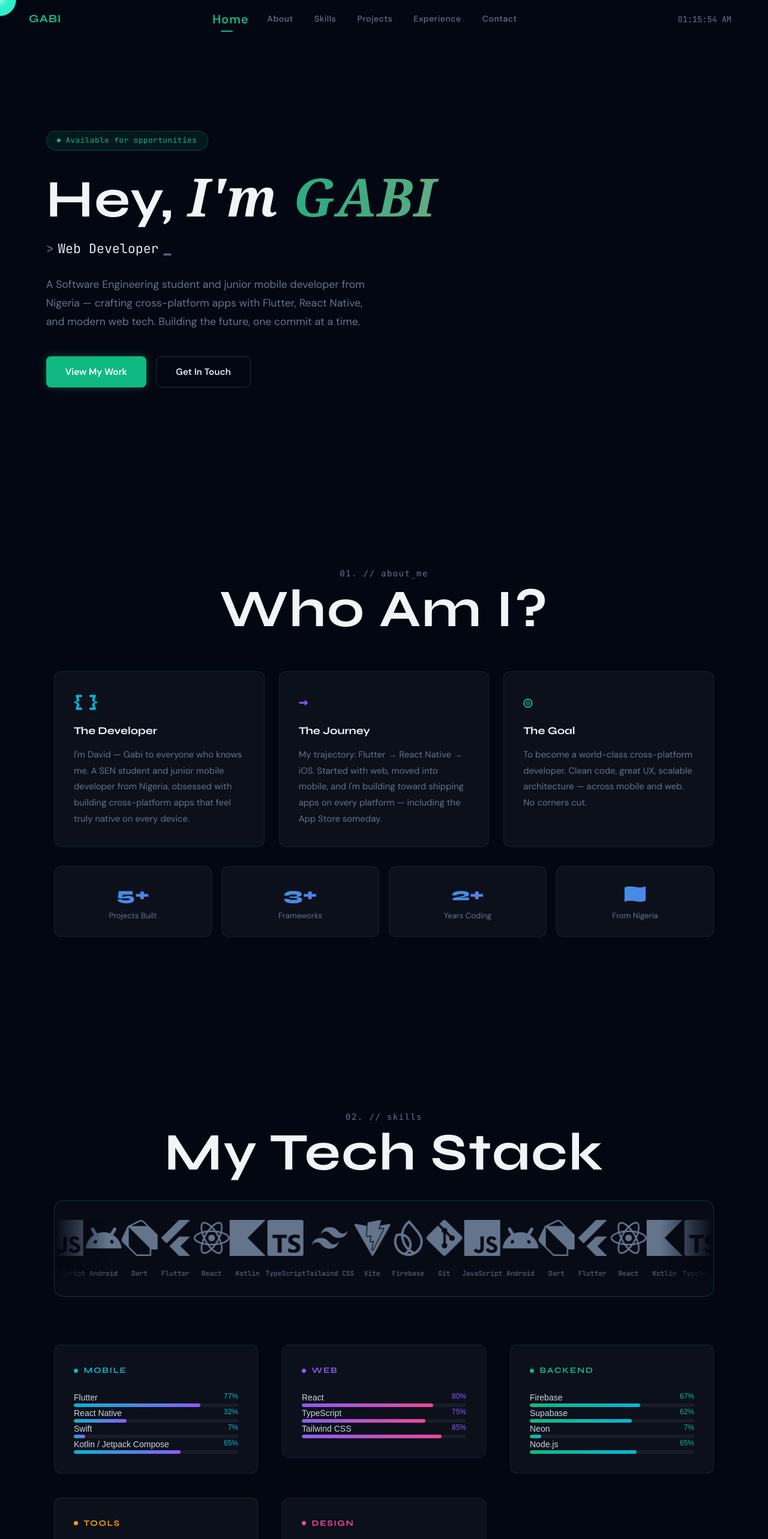
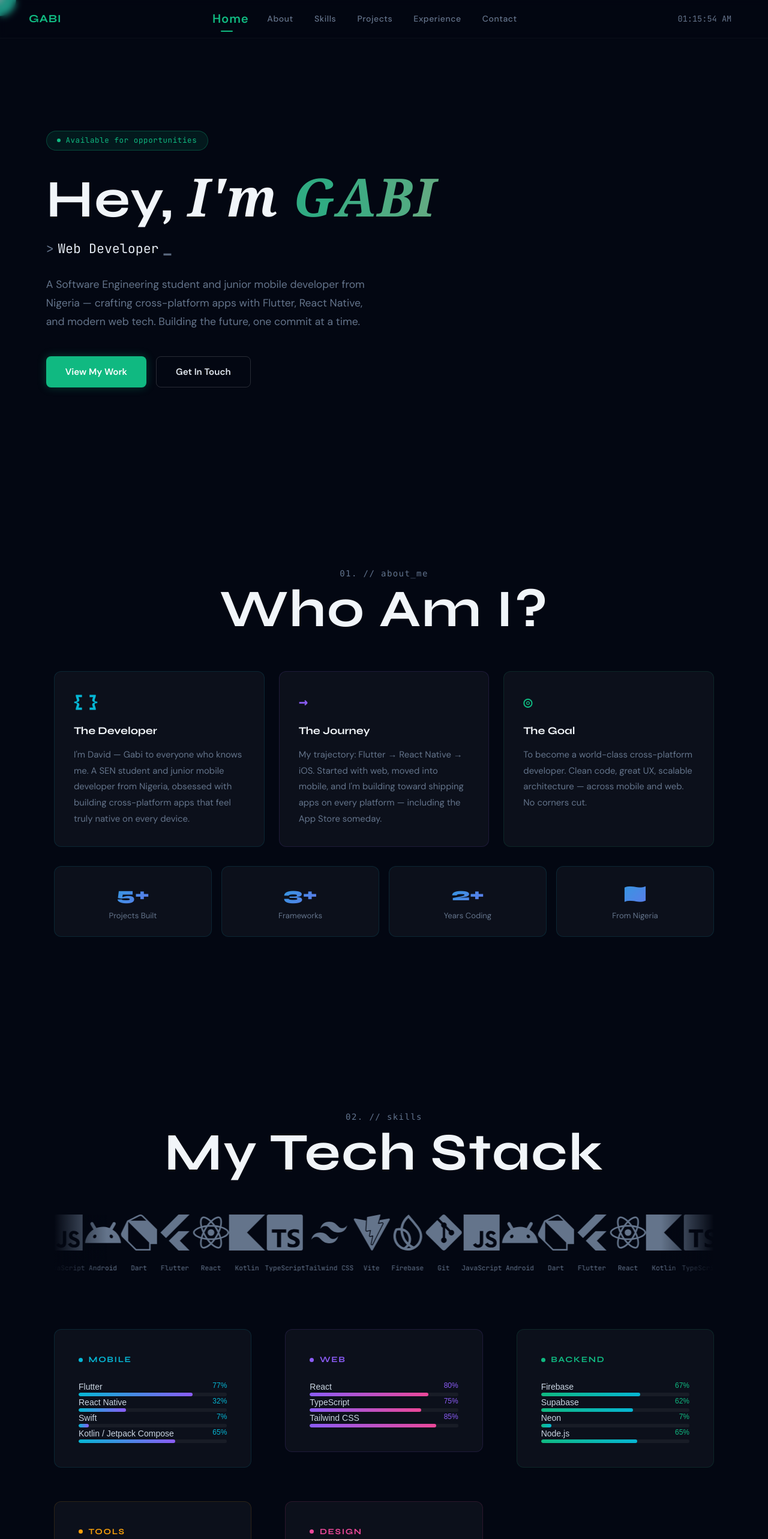
Before and after one commit to GABIs-Hub/portfolio, a React (Vite) app: page / in a window 1280 px wide. Shown: the top 2566 px of the page at 60% size. Built offline with nearby package versions, Linux system fonts and the light colour scheme.

Commit message:
Final commit for Tuesday, 12th May 2026
Finalized animations and added finishing touches

```diff
--- a/src/Portfolio.jsx
+++ b/src/Portfolio.jsx
@@ -191,8 +191,9 @@ function Navbar({ active }) {
         alignItems: "center",
         justifyContent: "space-between",
         padding: "0 clamp(1rem, 5vw, 3rem)",
-        background: scrolled ? "rgba(3,7,18,0.95)" : "transparent",
-        borderBottom: scrolled ? "1px solid rgba(255,255,255,0.05)" : "none",
+        background: scrolled ? "rgba(3,7,18,0.7)" : "rgba(3,7,18,0.4)",
+        backdropFilter: scrolled ? "blur(12px)" : "blur(6px)",
+        borderBottom: scrolled ? "1px solid rgba(255,255,255,0.1)" : "1px solid rgba(255,255,255,0.03)",
         transition: "all 0.35s ease",
       }}
     >
@@ -283,6 +284,8 @@ function Navbar({ active }) {
               color: "#e2e8f0",
               fontSize: "1.4rem",
               lineHeight: 1,
+              transition: "transform 0.3s ease",
+              transform: open ? "rotate(90deg)" : "rotate(0deg)",
             }}
           >
             {open ? "✕" : "≡"}
@@ -297,15 +300,17 @@ function Navbar({ active }) {
             top: "64px",
             left: 0,
             right: 0,
-            background: "rgba(3,7,18,0.98)",
+            background: "rgba(3,7,18,0.8)",
+            backdropFilter: "blur(10px)",
             borderBottom: "1px solid rgba(255,255,255,0.07)",
             padding: "1.5rem clamp(1rem,5vw,3rem)",
             display: "flex",
             flexDirection: "column",
             gap: "0.25rem",
+            animation: "slideDown 0.3s ease forwards",
           }}
         >
-          {NAV_LINKS.map((l) => (
+          {NAV_LINKS.map((l, idx) => (
             <button
               key={l}
               onClick={() => go(l)}
@@ -319,6 +324,8 @@ function Navbar({ active }) {
                 textAlign: "left",
                 padding: "0.65rem 0",
                 borderBottom: "1px solid rgba(255,255,255,0.04)",
+                animation: `slideInLeft 0.4s ease ${idx * 50}ms forwards`,
+                opacity: 0,
               }}
             >
               {l}
@@ -647,18 +654,15 @@ function SkillsSection() {
   return (
     <section id="skills" style={{ padding: "9rem clamp(1rem,6vw,5rem)" }}>
       <div style={{ maxWidth: "1100px", margin: "0 auto" }}>
-        <Reveal style={{ textAlign: "center", marginBottom: "2rem" }}>
+        <Reveal style={{ textAlign: "center", marginBottom: "3.5rem" }}>
           <SectionLabel number="02" id="skills" />
           <SectionTitle>My Tech Stack</SectionTitle>
         </Reveal>
 
-        <Reveal style={{ marginBottom: "5rem" }}>
+        <Reveal style={{ marginBottom: "6rem" }}>
           <div style={{
-            background: "rgba(255,255,255,0.02)",
-            border: "1px solid rgba(36,240,201,0.2)",
-            borderRadius: "16px",
-            padding: "2rem 0",
-            overflow: "hidden"
+            width: "100%",
+            overflow: "visible"
           }}>
             <LogoLoop
               logos={techStackLogos}
@@ -666,7 +670,7 @@ function SkillsSection() {
               direction="left"
               width="100%"
               logoHeight={70}
-              gap={700}
+              gap={280}
               pauseOnHover={true}
               scaleOnHover={true}
               fadeOut={true}
@@ -708,7 +712,7 @@ function SkillsSection() {
           style={{
             display: "grid",
             gridTemplateColumns: "repeat(auto-fit, minmax(290px,1fr))",
-            gap: "2.5rem",
+            gap: "3.5rem",
           }}
         >
           {categories.map((cat, ci) => (
@@ -716,7 +720,7 @@ function SkillsSection() {
               <Glass
                 accent={CAT_ACCENT[cat]}
                 style={{
-                  padding: "2rem",
+                  padding: "2.5rem",
                   cursor: "pointer",
                   transition: "all 0.3s ease",
                   transform: "scale(1)",
@@ -1409,6 +1413,7 @@ export default function Portfolio() {
       <style>{`
         @keyframes fadeDown{from{opacity:0;transform:translateY(-18px);}to{opacity:1;transform:translateY(0);}}
         @keyframes fadeUp{from{opacity:0;transform:translateY(28px);}to{opacity:1;transform:translateY(0);}}
+        @keyframes slideDown{from{opacity:0;transform:translateY(-10px);}to{opacity:1;transform:translateY(0);}}
         @keyframes blink{0%,100%{opacity:1;}50%{opacity:0;}}
         @keyframes slideInLeft{from{opacity:0;transform:translateX(-30px);}to{opacity:1;transform:translateX(0);}}
         @keyframes slideInRight{from{opacity:0;transform:translateX(30px);}to{opacity:1;transform:translateX(0);}}
--- a/src/components/BlobCursor.jsx
+++ b/src/components/BlobCursor.jsx
@@ -1,4 +1,4 @@
-import { useEffect, useRef } from "react";
+import { useEffect, useRef, useState } from "react";
 import { gsap } from "gsap";
 
 const BlobCursor = ({
@@ -22,8 +22,19 @@ const BlobCursor = ({
   zIndex = 100,
 }) => {
   const containerRef = useRef(null);
+  const [isMobile, setIsMobile] = useState(false);
 
   useEffect(() => {
+    const checkMobile = () => {
+      setIsMobile(window.innerWidth < 768);
+    };
+    checkMobile();
+    window.addEventListener("resize", checkMobile);
+    return () => window.removeEventListener("resize", checkMobile);
+  }, []);
+
+  useEffect(() => {
+    if (isMobile) return;
     const blobs = gsap.utils.toArray(".blob-cursor-blob");
 
     gsap.set(blobs, { xPercent: -50, yPercent: -50 });
@@ -47,6 +58,10 @@ const BlobCursor = ({
   }, [fastDuration, slowDuration, fastEase, slowEase]);
 
   const borderRadius = blobType === "circle" ? "50%" : "8px";
+
+  if (isMobile) {
+    return null;
+  }
 
   return (
     <>
--- a/src/components/SkillBar.jsx
+++ b/src/components/SkillBar.jsx
@@ -18,8 +18,8 @@ export function SkillBar({ name, level, category, inView, delay }) {
   }[category] || "linear-gradient(90deg,#06b6d4,#8b5cf6)";
 
   return (
-    <div className="mb-10">
-      <div className="flex justify-between mb-20">
+    <div className="mb-24 pb-4">
+      <div className="flex justify-between mb-4">
         <span className="text-slate-300 font-sans text-sm">
           {name}
         </span>
```
